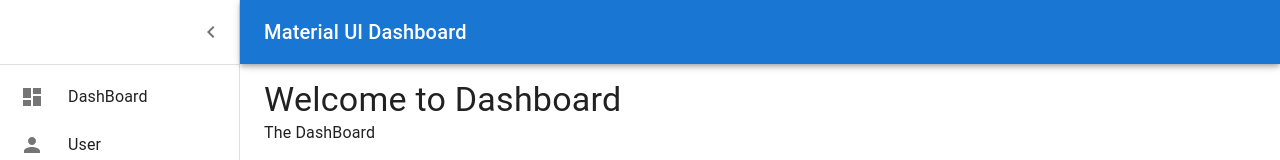
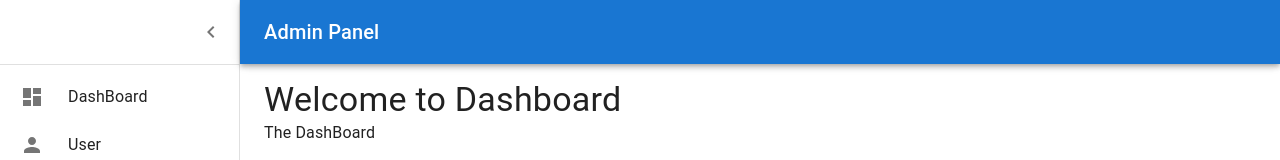
Before and after one commit to shivamshankarpandey100/adminpanel-react-materialUI, a React (Create React App) app: page / in a window 1280 px wide. Shown: the top 160 px of the page. Built offline with nearby package versions, Linux system fonts and the light colour scheme.

Commit message:
panel infromitation changed

```diff
--- a/src/Component/SideBar.jsx
+++ b/src/Component/SideBar.jsx
@@ -125,7 +125,7 @@
             <MenuIcon />
           </IconButton>
           <Typography variant="h6" noWrap component="div">
-           Material UI Dashboard
+           Admin Panel
           </Typography>
         </Toolbar>
       </AppBar>
```
